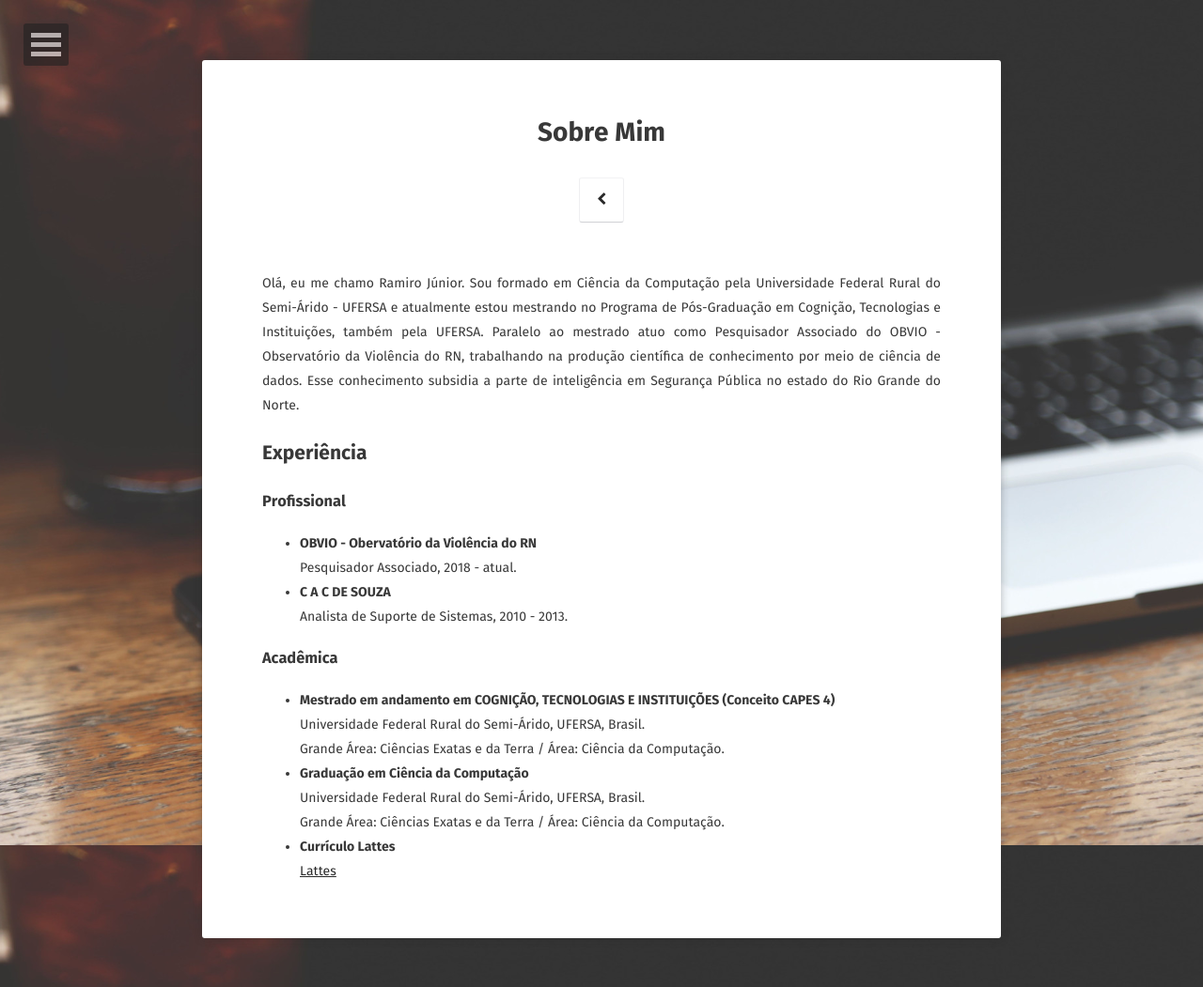
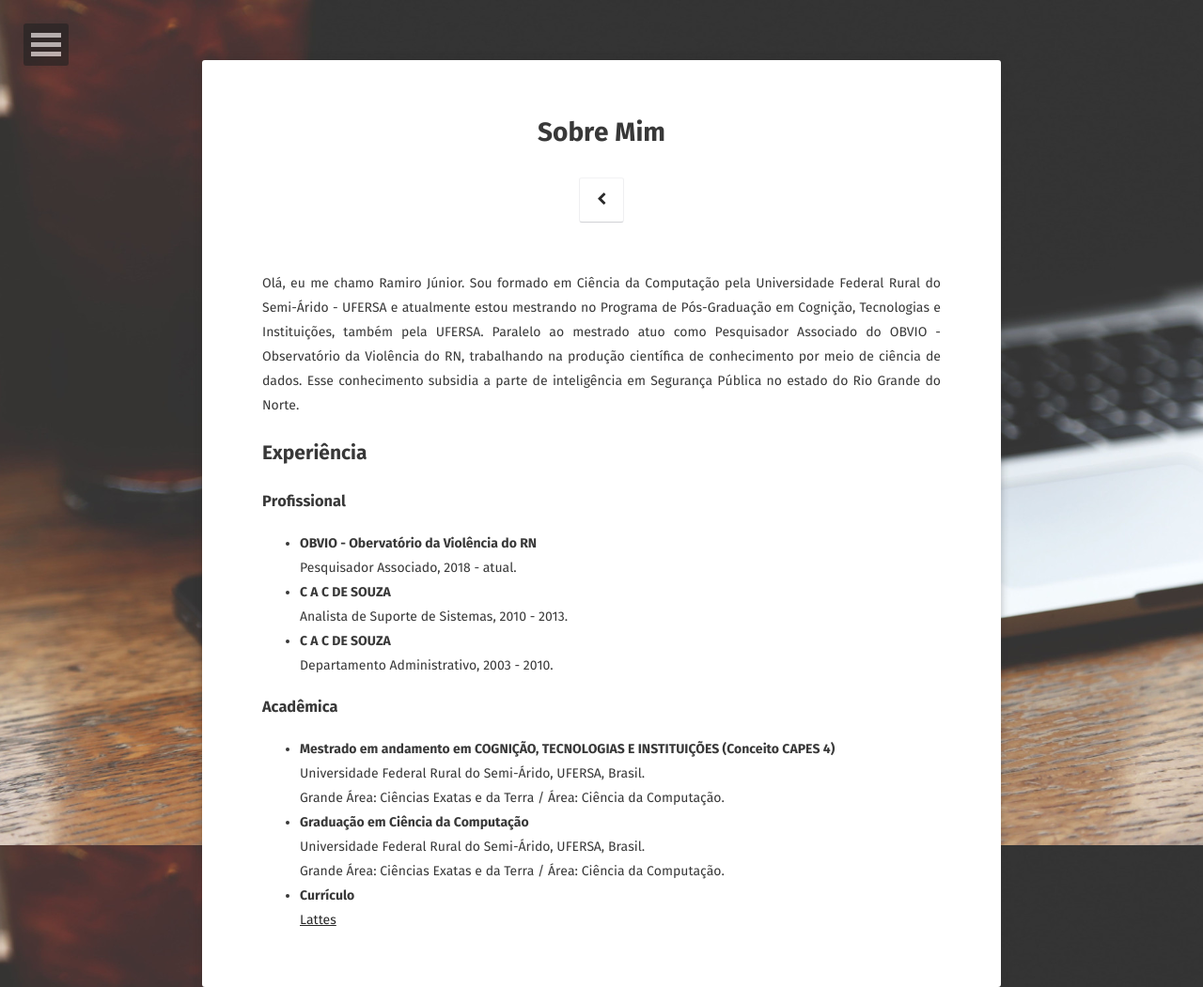
Before and after one commit to ramirovsjunior/ramirovsjunior.github.io, a Jekyll site: the page built from about/index.md, in a window 1280 px wide. Shown: the whole page at 94% size. Built offline with Jekyll 4.4.1, drawn with Linux system fonts in a browser that asks for light colours; some web fonts are replaced.

Commit message:
Atualização em about/index.md e projects/index.md

```diff
--- a/about/index.md
+++ b/about/index.md
@@ -17,6 +17,8 @@ comments: false
   Pesquisador Associado, 2018 - atual.
 * **C A C DE SOUZA** <br/>
   Analista de Suporte de Sistemas, 2010 - 2013.
+* **C A C DE SOUZA** <br/>
+  Departamento Administrativo, 2003 - 2010.
 
 ### Acadêmica
 * **Mestrado em andamento em COGNIÇÃO, TECNOLOGIAS E INSTITUIÇÕES (Conceito CAPES 4)** <br/>
@@ -25,7 +27,7 @@ Grande Área: Ciências Exatas e da Terra / Área: Ciência da Computação. <br
 * **Graduação em Ciência da Computação** <br/>
 Universidade Federal Rural do Semi-Árido, UFERSA, Brasil. <br/>
 Grande Área: Ciências Exatas e da Terra / Área: Ciência da Computação. <br/>
-* **Currículo Lattes** <br/>
+* **Currículo** <br/>
 [Lattes](http://lattes.cnpq.br/0470238153371233)
 
 
```
Also changed, not shown: projects/index.md (+1 -1 lines).
